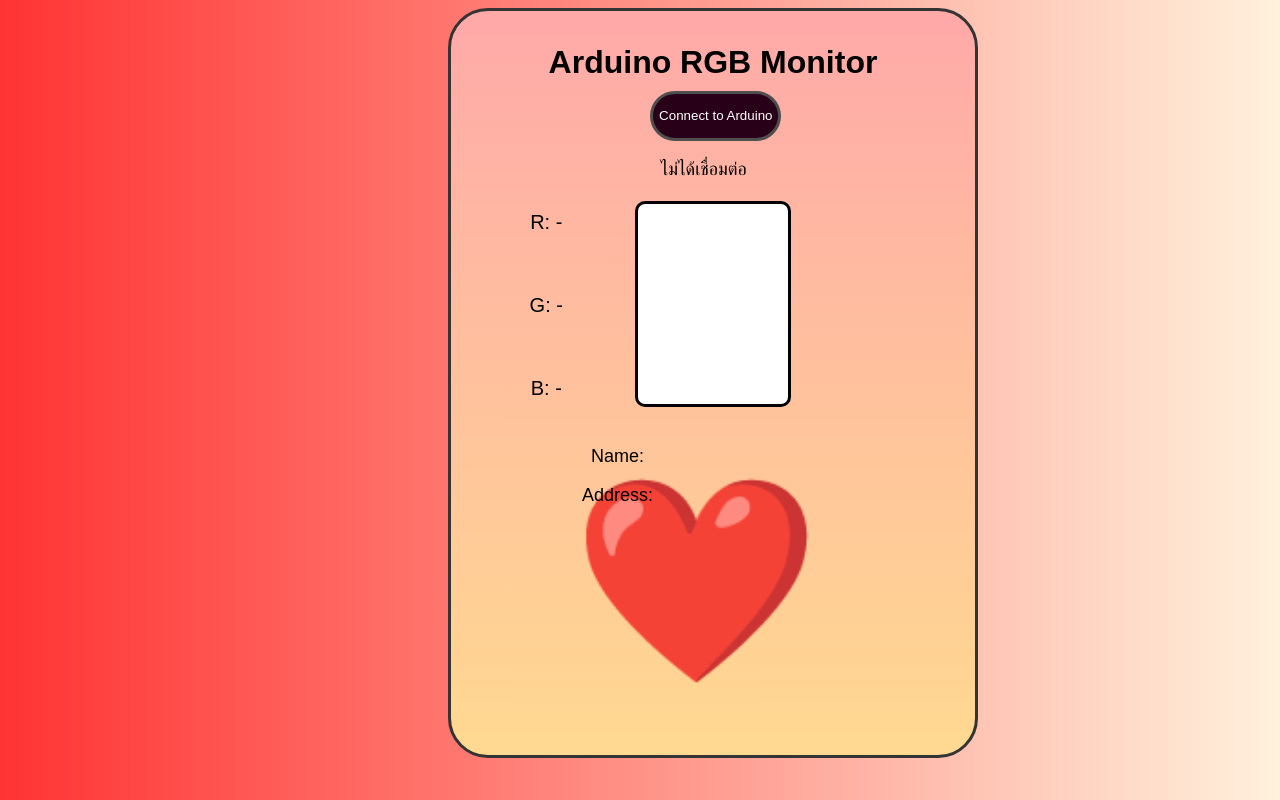
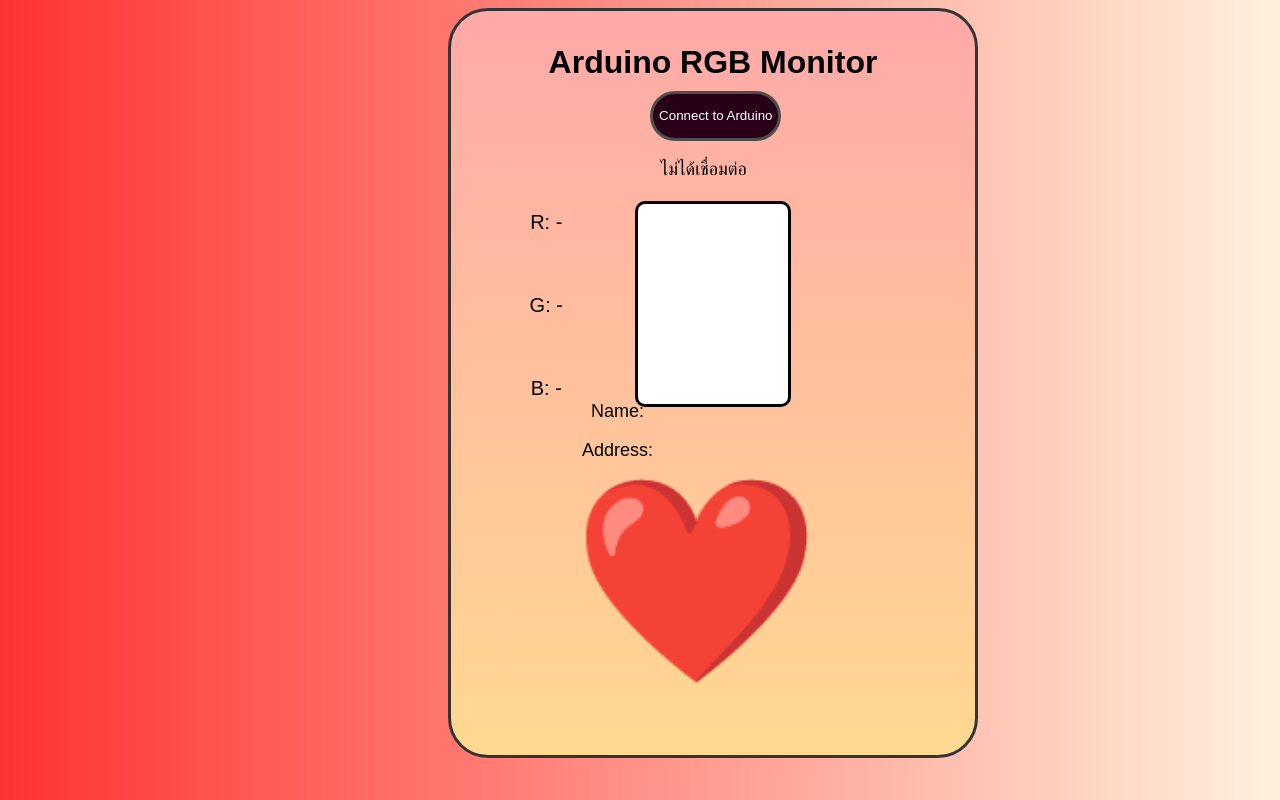
Before and after one commit to boll123/Arduino-RGB-NAME, a plain HTML site: page index.html in a window 1280 px wide. Drawn offline with Linux system fonts and the light colour scheme.

Commit message:
Update style.css

```diff
--- a/style.css
+++ b/style.css
@@ -73,7 +73,7 @@ body {
 
 .nameadress {
     position: absolute;
-    top: 56%;
+    top: 50%;
     left: 25%;
     font-size: 18px;
 
```
